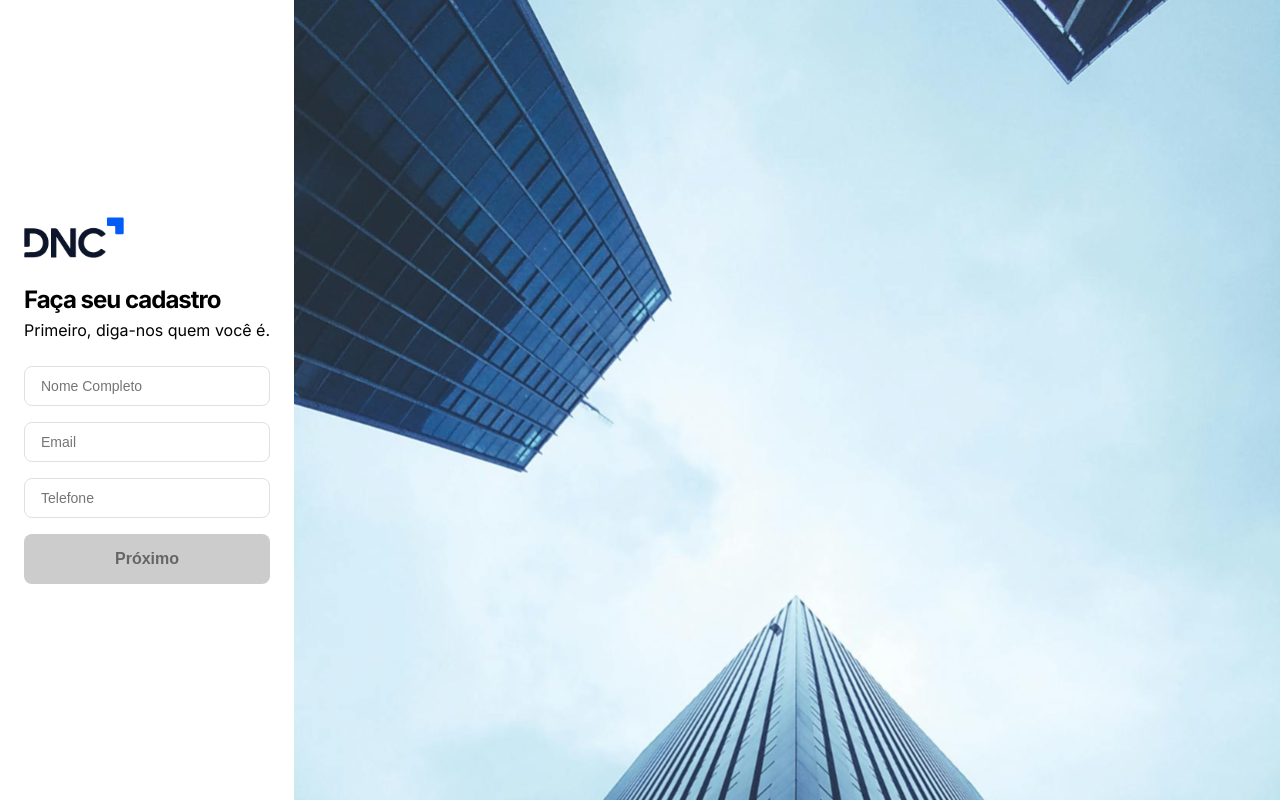
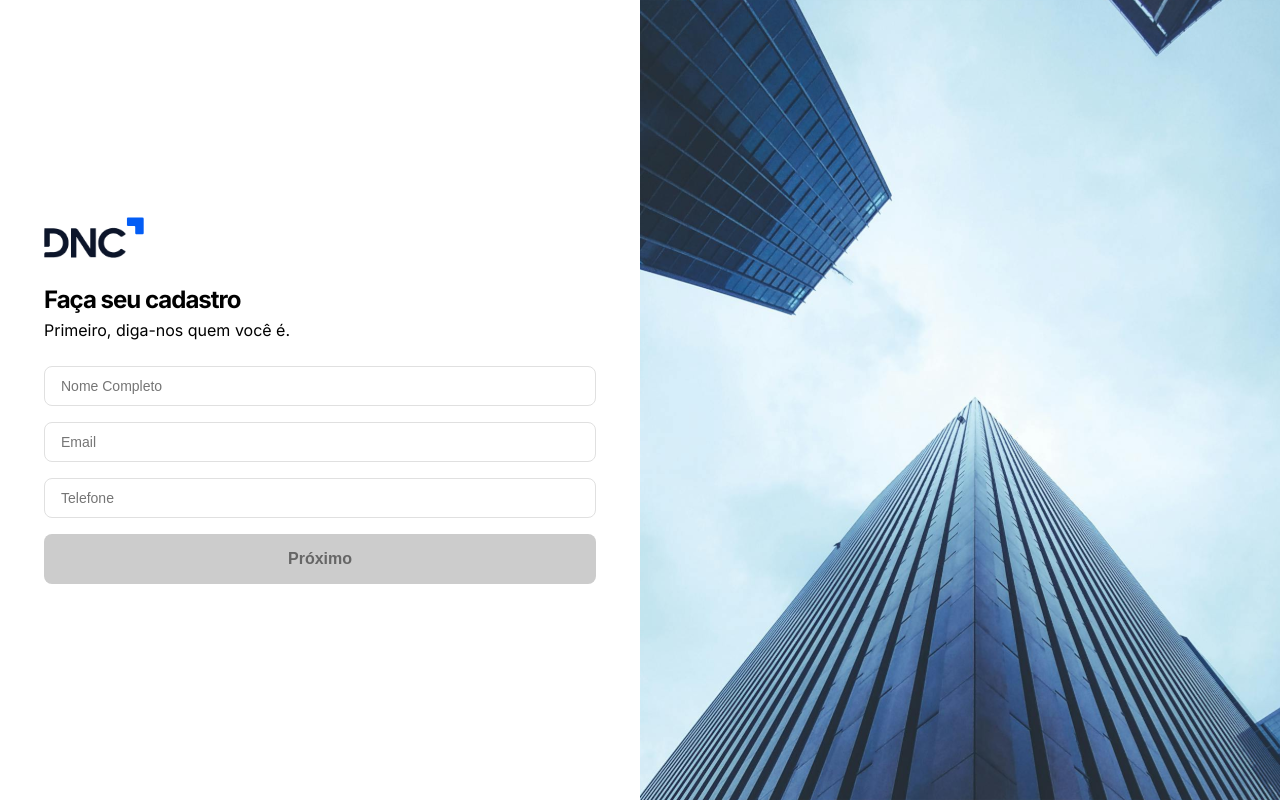
Before and after one commit to TataFaria/dnc-sales-dashbord-thaylla, a React (Vite) app: page /cadastro in a window 1280 px wide. Built offline with nearby package versions, Linux system fonts and the light colour scheme.

Commit message:
config dos test e iniciando os test

```diff
--- /dev/null
+++ b/jest.setup.ts
@@ -0,0 +1,2 @@
+import '@testing-library/jest-dom'
+import 'jest-styled-components'
--- a/src/pages/Registration.tsx
+++ b/src/pages/Registration.tsx
@@ -83,7 +83,13 @@ function Registration() {
         <>
             <Box>
                 <Grid2 container>
-                    <Grid2 sx={{ xs: 12, sm: 6, alignItems: 'center', display: 'flex', height: '100vh' }}>
+                    <Grid2 component="div"
+                        sx={{
+                            flex: { xs: '1 1 100%', sm: '1 1 50%' },
+                            display: 'flex',
+                            alignItems: 'center',
+                            height: '100vh',
+                        }}>
                         <Container maxWidth="sm">
                             <Box sx={{ marginBottom: pxToRem(24) }}>
                                 <Logo height={41} width={100} />
--- a/tsconfig.json
+++ b/tsconfig.json
@@ -3,7 +3,9 @@
     "baseUrl": ".",
     "paths":{
       "@/*": ["src/*"]
-    }
+    },
+    "esModuleInterop": true,
+    "jsx": "react-jsx"
   },
   "files": [],
   "references": [
--- a/vite.config.ts
+++ b/vite.config.ts
@@ -1,10 +1,11 @@
 import { defineConfig } from 'vite'
+import tsconfigPaths from 'vite-tsconfig-paths'
 import react from '@vitejs/plugin-react'
 import path from 'path'
 
 // https://vite.dev/config/
 export default defineConfig({
-  plugins: [react()],
+  plugins: [react(), tsconfigPaths()],
   optimizeDeps: {
     include: ['@emotion/styled'],
   },
```
Also changed, not shown: jest.config.ts (added, +12 -0 lines), package.json (+15 -2 lines), 2 other files (tests, documents, lock files or other folders).
